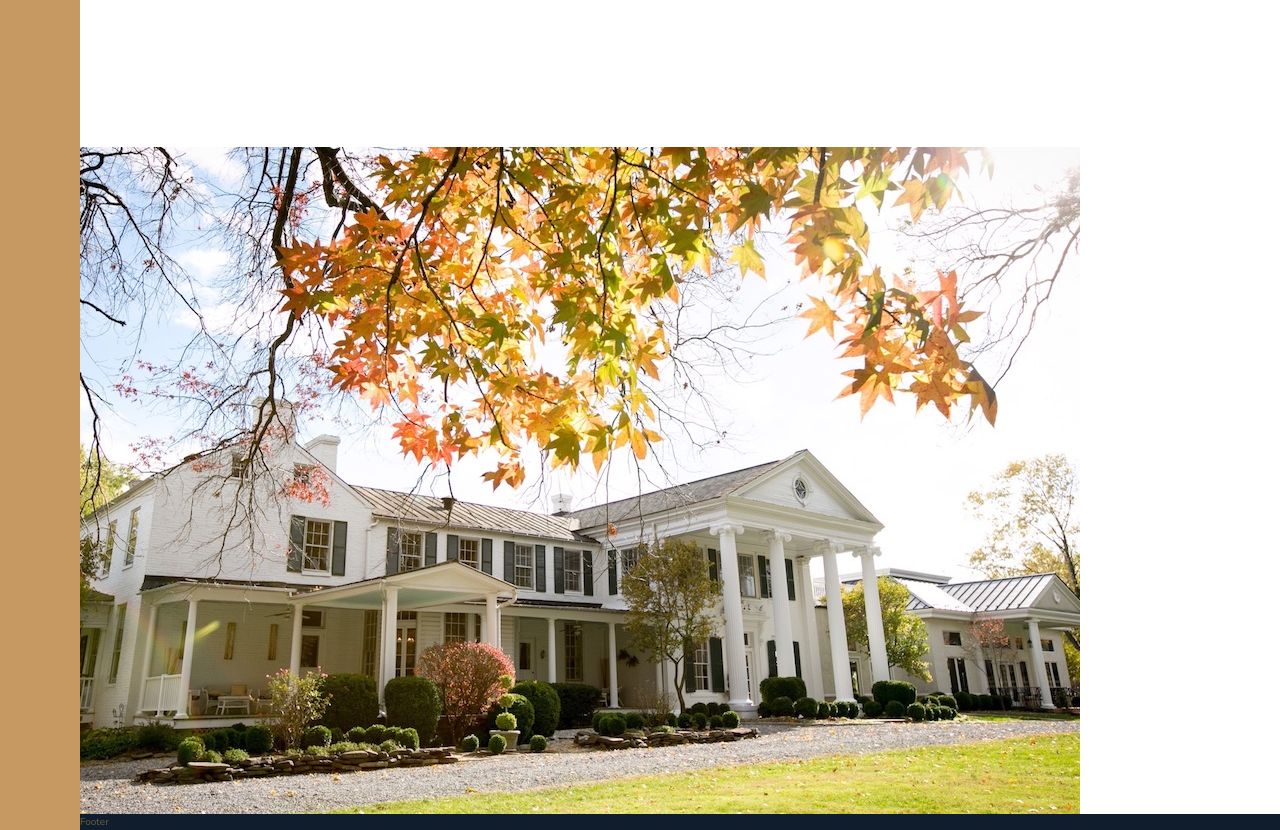
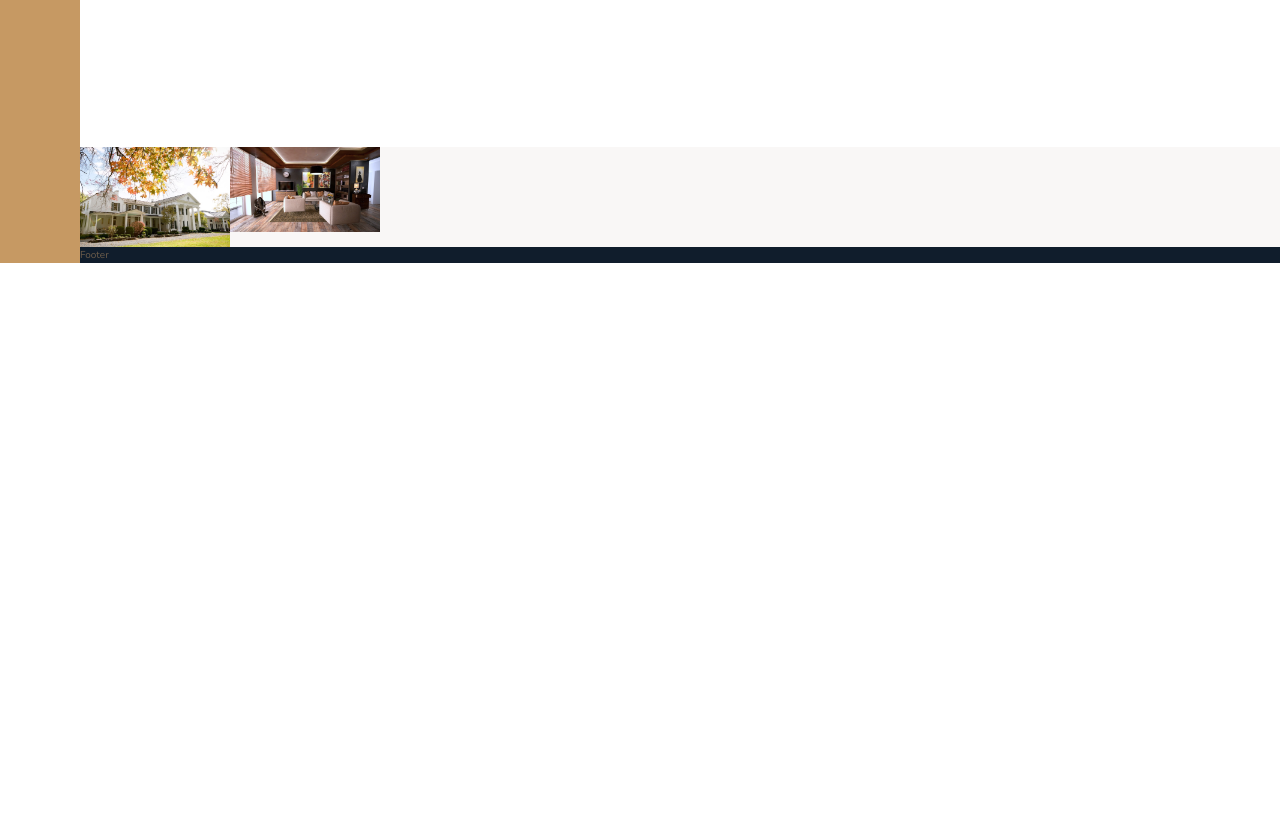
Before and after one commit to ZaurInvictus/nexter, a website: page index.html in a window 1280 px wide. Shown: the part 2925-3755 px from the top of the page. After the commit the page ends 3188 px from the top, so only its background shows below. Drawn offline with nearby package versions, Linux system fonts and the light colour scheme.

```diff
--- a/index.html
+++ b/index.html
@@ -297,12 +297,12 @@
 
     <section class="gallery">
         <img src="img/gal-1.jpeg" alt="Gallery image 1" class="gallery__img">
+        <img src="img/gal-2.jpeg" alt="Gallery image 2" class="gallery__img">
     </section>
 
     <footer class="footer">
         Footer
     </footer>
 
-</body>
-
+   </body>
 </html>
--- a/sass/_gallery.scss
+++ b/sass/_gallery.scss
@@ -1,7 +1,14 @@
 .gallery {
+  background-color: $color-grey-light-1;
   grid-column: full-start / full-end;
 
   display: grid;
   grid-template-columns: repeat(8, 1fr);
   grid-template-rows: repat(7, 5vw);
+  grid-gap: 1.5rem;
+  padding: 1.5rem;
+
+  & > * {
+    width: 100%;
+  }
 }
```
Also changed, not shown: css/style.css.
